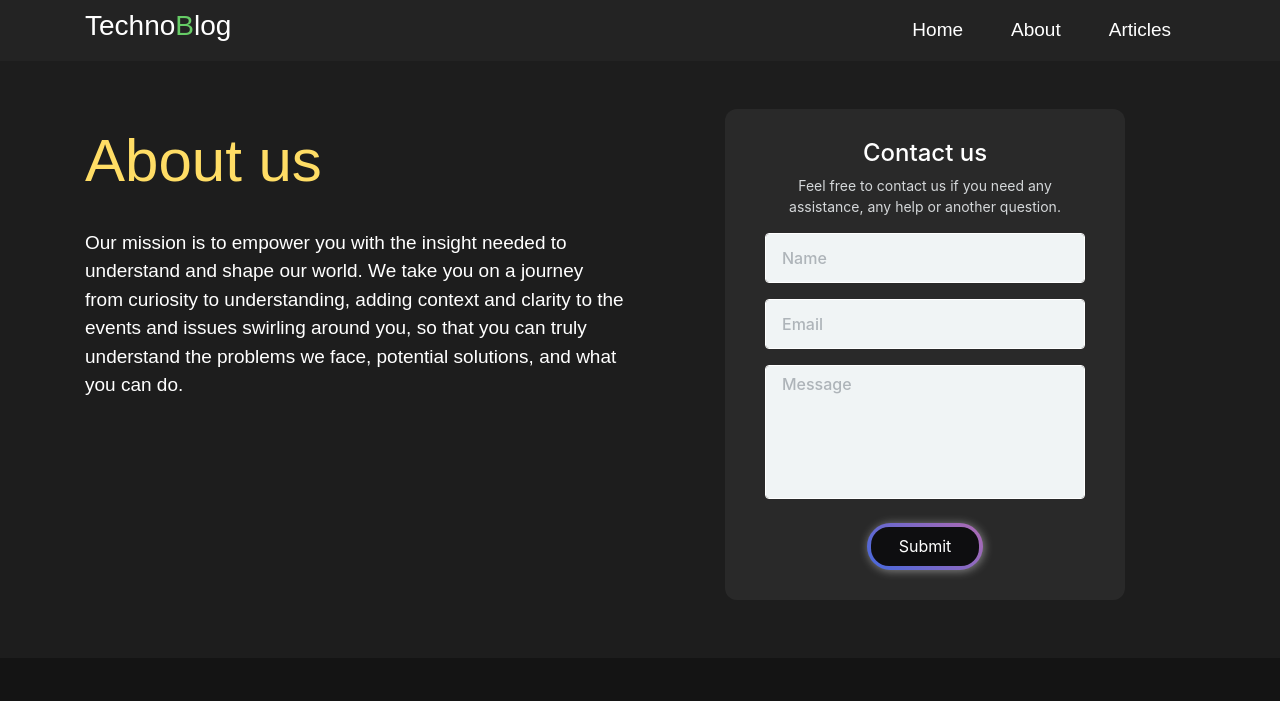
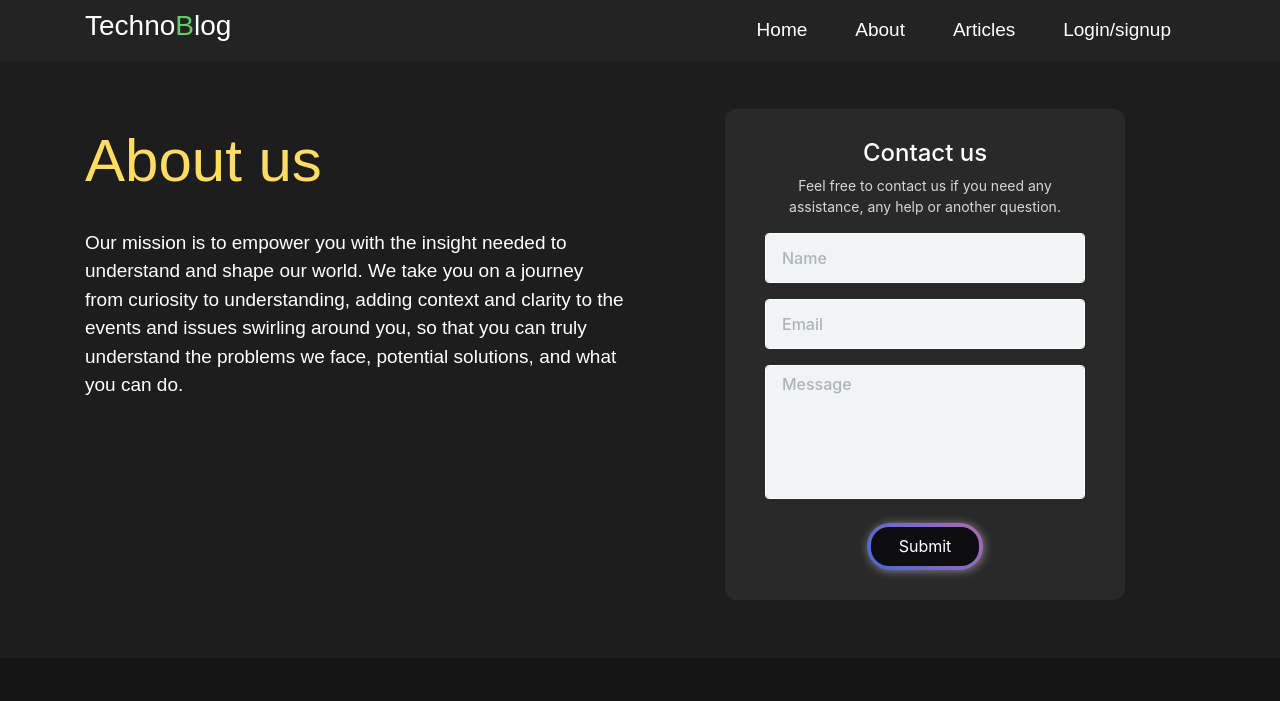
Before and after one commit to thisisgokul/Techno, a plain HTML site: page about.html in a window 1280 px wide. Shown: the top 701 px of the page. Drawn offline with nearby package versions, Linux system fonts and the light colour scheme; a web font is replaced by a local one.

Commit message:
Update about.html

```diff
--- a/about.html
+++ b/about.html
@@ -28,7 +28,7 @@
             <li class="nav-item"><a href="index.html" class="nav-link px-lg-4">Home</a></li>
             <li class="nav-item"><a href="about.html" class="nav-link px-lg-4">About</a></li>
             <li class="nav-item"><a href="article.html" class="nav-link px-lg-4">Articles</a></li>
-
+            <li class="nav-item"><a href="article.html" class="nav-link px-lg-4">Login/signup</a></li>
           </ul>
         </div>
     </div>
```
